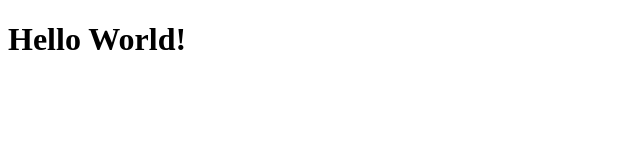
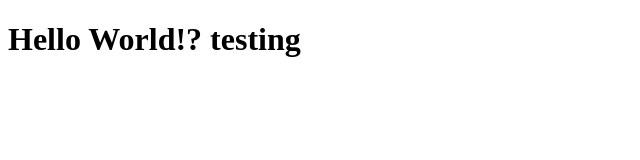
Before and after one commit to pavankumar0425/JavascriptDevelopmentEnvironment, a website: page src/index.html in a window 1280 px wide. Shown: the whole page, without its empty margins (0-640 px from the left). Drawn offline with Linux system fonts and the light colour scheme.

```diff
--- a/src/index.html
+++ b/src/index.html
@@ -4,6 +4,6 @@
 <meta charset="UTF-8">
 </head>
 <body>
-  <h1>Hello World!</h1>
+  <h1>Hello World!? testing</h1>
 </body>
 </html>
```
